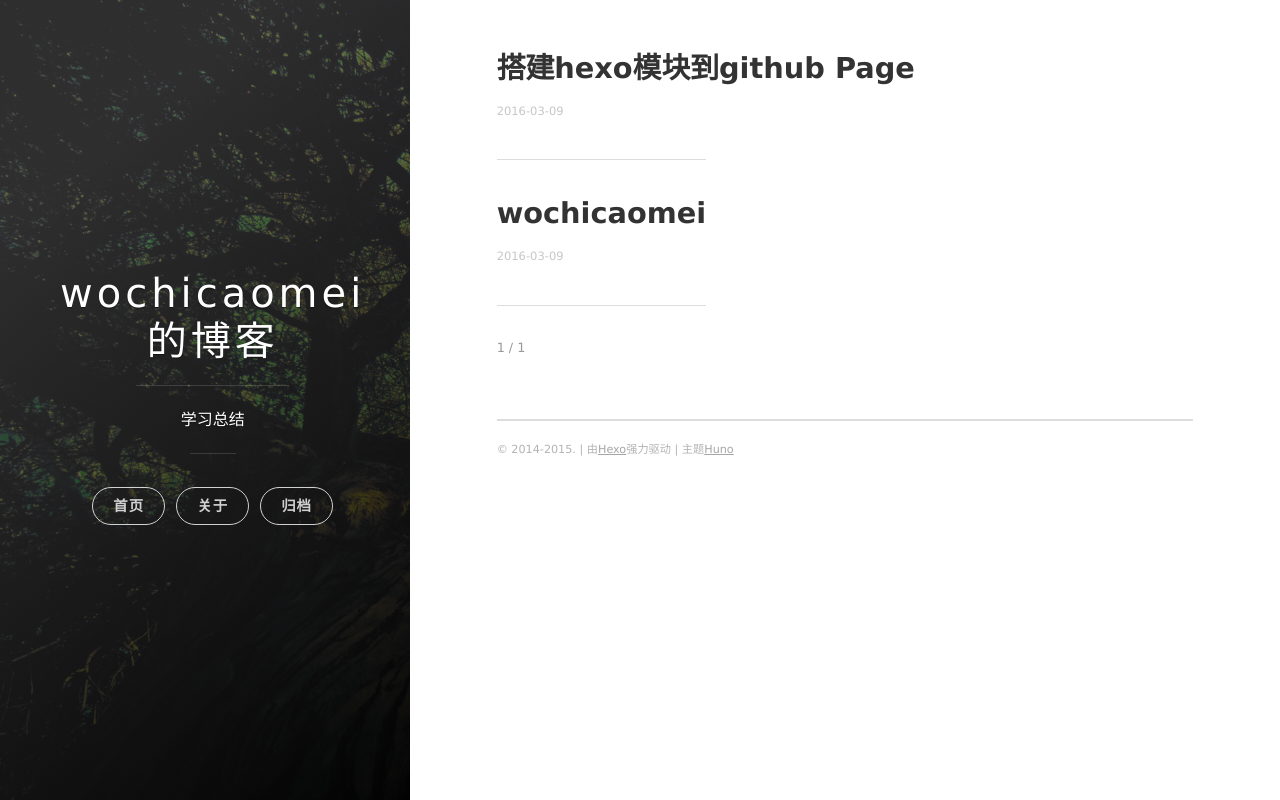
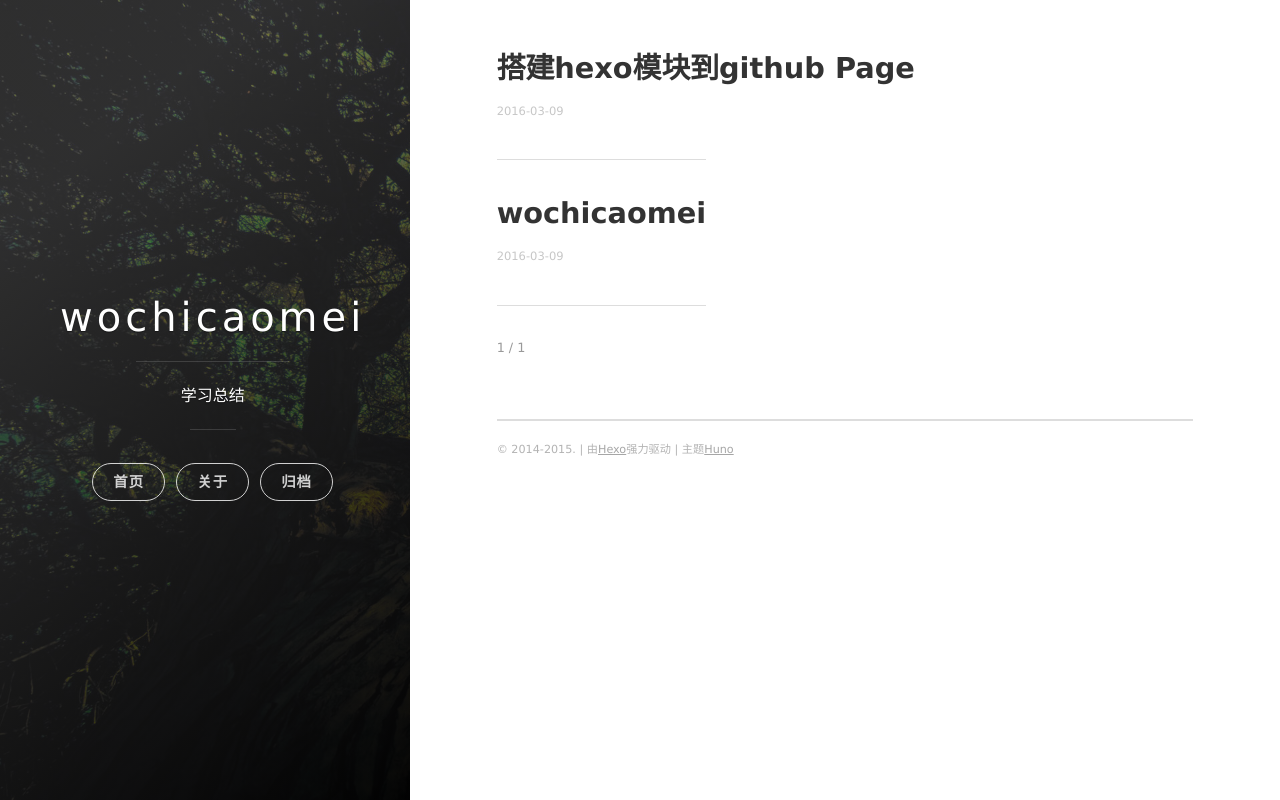
Before and after one commit to wochicaomei/wochicaomei.github.com, a plain HTML site: page index.html in a window 1280 px wide. Drawn offline with nearby package versions, Linux system fonts and the light colour scheme; some packages are replaced by stand-ins of ours.

Commit message:
Site updated: 2016-03-10 13:38:21

```diff
--- a/index.html
+++ b/index.html
@@ -7,7 +7,7 @@
 
 
     <title>
-      wochicaomei的博客
+      wochicaomei
     </title>
 
     <meta name="viewport" content="width=device-width, initial-scale=1, maximum-scale=1, user-scalable=no">
@@ -20,12 +20,12 @@
 
     <meta name="description" content="博客 思考感悟 知识感悟">
 <meta property="og:type" content="website">
-<meta property="og:title" content="wochicaomei的博客">
+<meta property="og:title" content="wochicaomei">
 <meta property="og:url" content="http://wochicaomei.github.io/index.html">
-<meta property="og:site_name" content="wochicaomei的博客">
+<meta property="og:site_name" content="wochicaomei">
 <meta property="og:description" content="博客 思考感悟 知识感悟">
 <meta name="twitter:card" content="summary">
-<meta name="twitter:title" content="wochicaomei的博客">
+<meta name="twitter:title" content="wochicaomei">
 <meta name="twitter:description" content="博客 思考感悟 知识感悟">
 
 
@@ -58,7 +58,7 @@
 
 
 
-        <h1 class="panel-cover__title panel-title"><a href="/" title="link to homepage">wochicaomei的博客</a></h1>
+        <h1 class="panel-cover__title panel-title"><a href="/" title="link to homepage">wochicaomei</a></h1>
         <hr class="panel-cover__divider" />
 
 
```
Also changed, not shown: 2016/03/09/hello-world/index.html (+5 -5 lines), 2016/03/09/搭建hexo模块到github-Page/index.html (+5 -5 lines), archives/2016/03/index.html (+2 -2 lines), archives/2016/index.html (+2 -2 lines), archives/index.html (+2 -2 lines).
